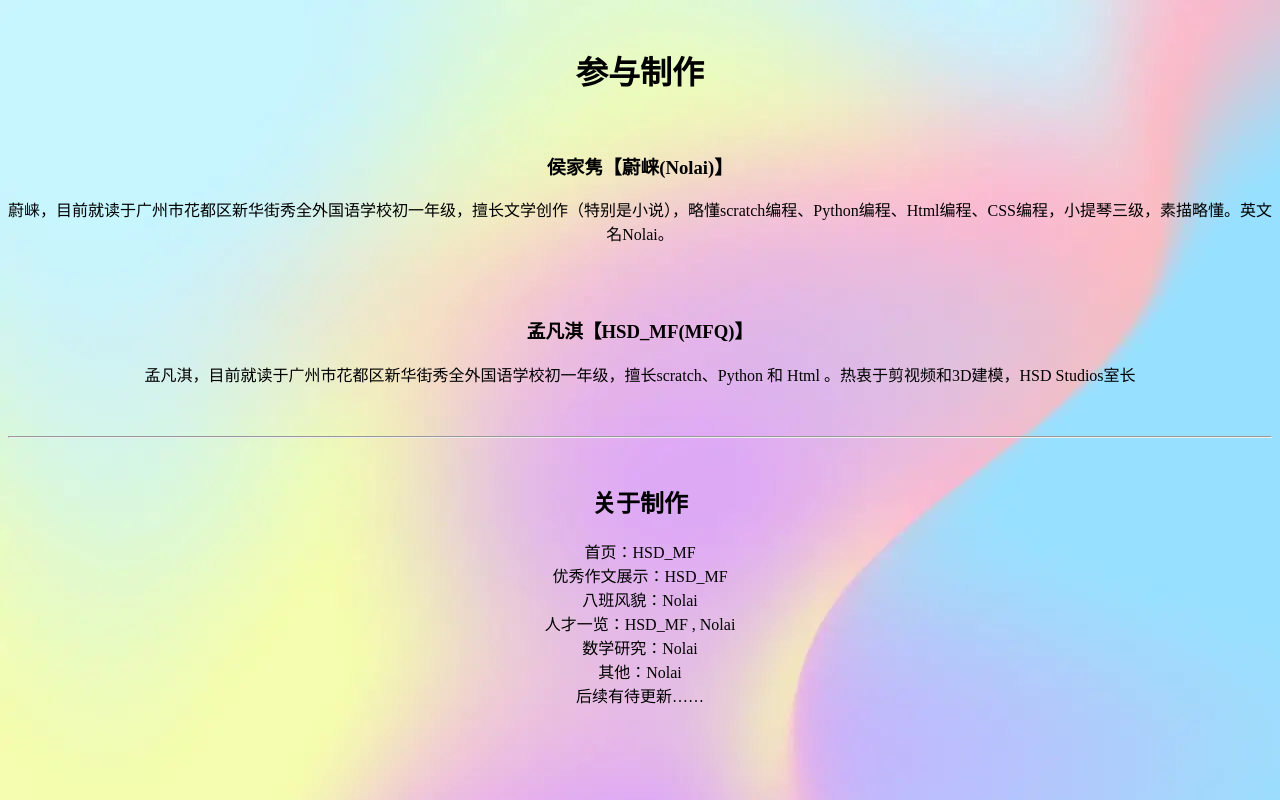
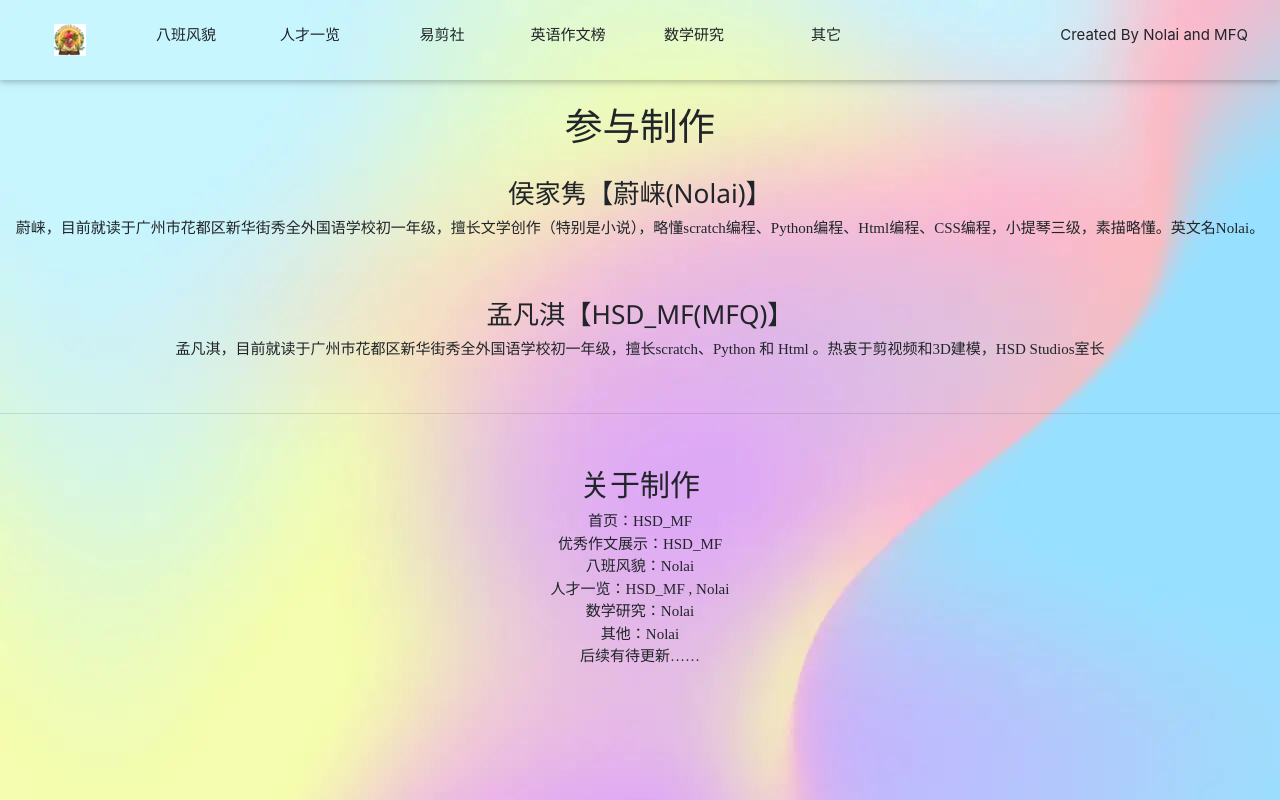
Before and after one commit to HSDMF/qixinbaban, a plain HTML site: page HTMLmaker.html in a window 1280 px wide. Drawn offline with nearby package versions, Linux system fonts and the light colour scheme.

Commit message:
Add files via upload

```diff
--- a/HTMLmaker.html
+++ b/HTMLmaker.html
@@ -1,10 +1,47 @@
 <!DOCTYPE HTML>
 <html>
 <head>
+<link rel="icon" type="image/x-icon" href="bh.ico">
 <meta charset='utf-8'>
+ <meta name="viewport" content="width=device-width, initial-scale=1">
+<link rel="stylesheet" href="https://www.w3schools.com/w3css/4/w3.css">
+  <link rel="stylesheet" href="https://cdn.jsdelivr.net/npm/bootstrap@4.6.2/dist/css/bootstrap.min.css">
+  <script src="https://cdn.jsdelivr.net/npm/jquery@3.6.1/dist/jquery.slim.min.js"></script>
+  <script src="https://cdn.jsdelivr.net/npm/popper.js@1.16.1/dist/umd/popper.min.js"></script>
+  <script src="https://cdn.jsdelivr.net/npm/bootstrap@4.6.2/dist/js/bootstrap.bundle.min.js"></script>
+  <!link rel="stylesheet" href="https://cdn.staticfile.org/foundation/5.5.3/css/foundation.min.css">
+  <!script src="https://cdn.staticfile.org/jquery/2.1.1/jquery.min.js"></script>
+  <!script src="https://cdn.staticfile.org/foundation/5.5.3/js/foundation.min.js"></script>
+  <!script src="https://cdn.staticfile.org/foundation/5.5.3/js/vendor/modernizr.js"></script>
 <title>参与制作</title>
 </head>
 <body background="BG.webp">
+<div><!这里是导航栏部分>
+
+<div class="w3-bar w3-card-2 notranslate" style="padding-left:12px;padding-right:16px;overflow:visible">
+<!--
+  <a href="#" class="w3-bar-item w3-button w3-hover-none w3-left w3-padding-16" title="Home" style="width:77px;">
+    <i class="fa fa-logo" style="position:relative;z-index:1;color:#04AA6D;font-size:42px!important;"></i>
+  </a>
+-->
+
+
+<a class="w3-bar-item w3-button w3-hide-small barex bar-item-hover w3-padding-24" href="index.html" onclick="w3_open_nav('tutorials')" id="navbtn_tutorials" title="indexhtml" style="width:116px"><img src="classfavicon.ico" alt="class eight"><i class="fa fa-caret-down"></i><i class="fa fa-caret-up" style="display:none"></i></a>
+  <a class="w3-bar-item w3-button w3-hide-small barex bar-item-hover w3-padding-24" href="bbfm.html" onclick="w3_open_nav('tutorials')" id="八班风貌" title="八班风貌" style="width:116px">八班风貌<i class="fa fa-caret-down"></i><i class="fa fa-caret-up" style="display:none"></i></a>
+  <a class="w3-bar-item w3-button w3-hide-small barex bar-item-hover w3-padding-24" href="rcyl.html" onclick="w3_open_nav('references')" id="navbtn_references" title="References" style="width:132px">人才一览<i class="fa fa-caret-down"></i><i class="fa fa-caret-up" style="display:none"></i></a>
+  <a class="w3-bar-item w3-button w3-hide-small barex bar-item-hover w3-padding-24" href="https://space.bilibili.com/2001233135" onclick="w3_open_nav('references')" id="navbtn_references" title="References" style="width:132px">易剪社<i class="fa fa-caret-down"></i><i class="fa fa-caret-up" style="display:none"></i></a>
+
+<!--  <a class="w3-bar-item w3-button w3-hide-medium bar-item-hover w3-hide-small w3-padding-24 barex ws-hide-1080" href="/pro/index.php" title="Pro Subscription">Pro <span class="ribbon-topnav ws-hide-1250">NEW</span></a>  -->
+
+  <a class="w3-bar-item w3-button bar-item-hover w3-padding-24" href="YXZWZS.html" onclick="w3_open()" id="navbtn_menu" title="Menu" style="width:120px">英语作文榜<i class="fa fa-caret-down" style="display: inline;"></i><i class="fa fa-caret-up" style="display: none;"></i></a>
+  <a class="w3-bar-item w3-button w3-hide-small barex bar-item-hover w3-padding-24" href="SXYJ.html" onclick="w3_open_nav('references')" id="navbtn_references" title="References" style="width:132px">数学研究<i class="fa fa-caret-down"></i><i class="fa fa-caret-up" style="display:none"></i></a>
+  <a class="w3-bar-item w3-button w3-hide-small barex bar-item-hover w3-padding-24" href="Other.html" onclick="w3_open_nav('references')" id="navbtn_references" title="References" style="width:132px">其它<i class="fa fa-caret-down"></i><i class="fa fa-caret-up" style="display:none"></i></a>
+  <div id="loginactioncontainer" class="w3-right w3-padding-16">
+    <div id="mypagediv" style="display: none;"></div>
+      <a id="w3loginbtn" class="w3-bar-item w3-btn w3-right" href="HTMLmaker.html" target="_self" style="display: inline;">Created By Nolai and MFQ</a>
+  </div>
+</div>
+</div>
 <br>
 <center>
 <h1>参与制作</h1>
```
